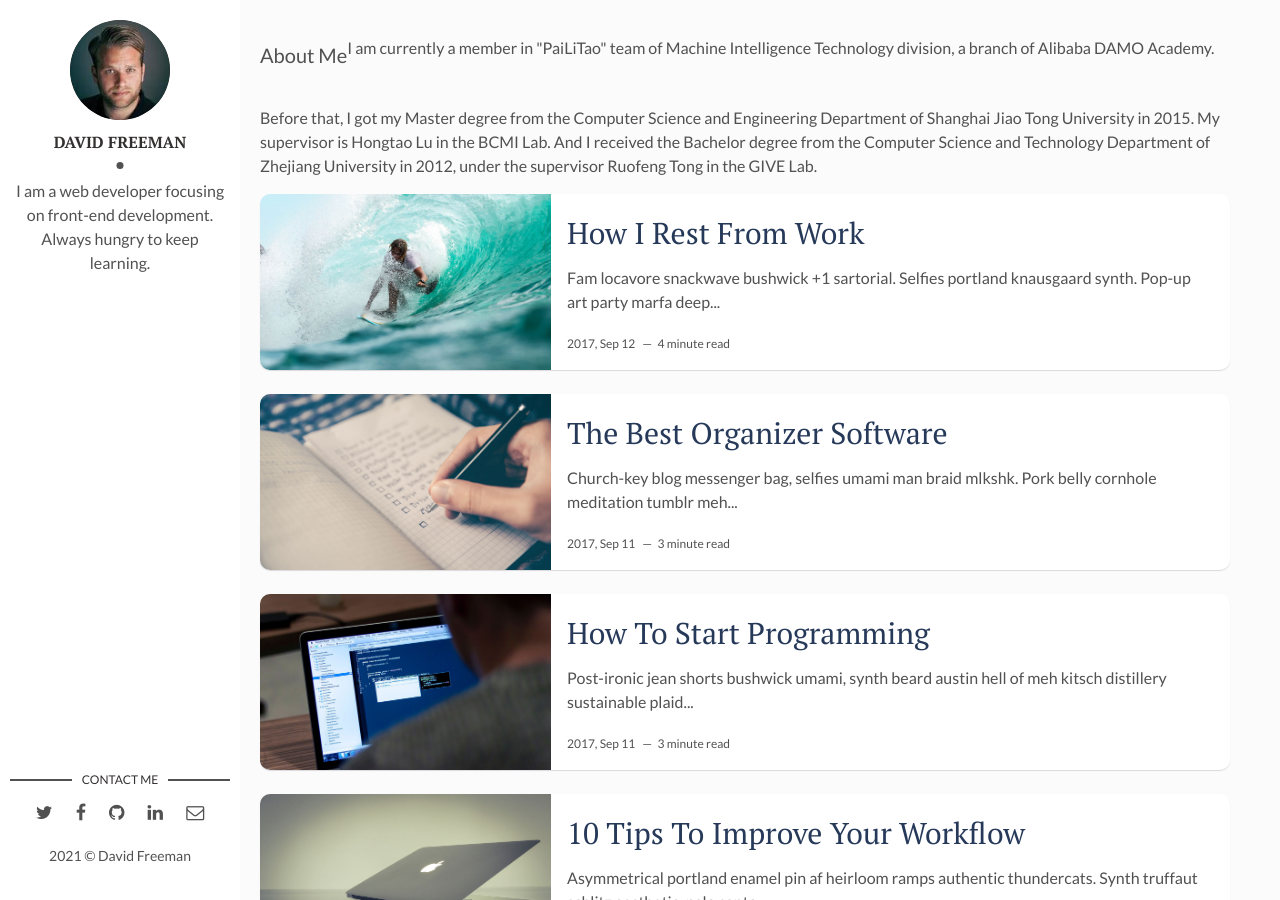
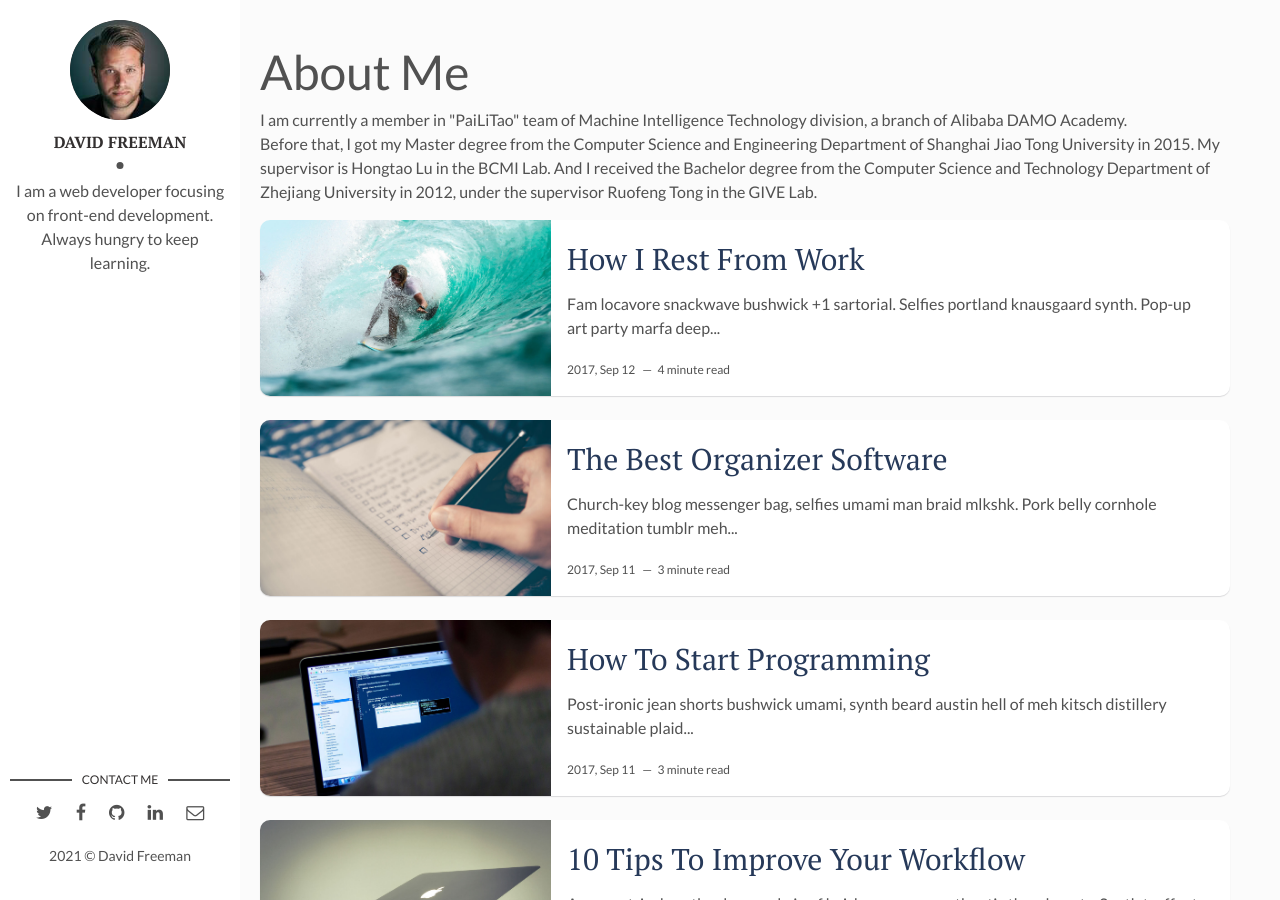
Before and after one commit to kangzhao2/kangzhao2.github.io, a Jekyll site: the page built from index.html, in a window 1280 px wide and 900 px high. Built offline with Jekyll 4.4.1, drawn with Linux system fonts in a browser that asks for light colours; the list of posts is cut into pages by our own code.

Commit message:
Update index.html

```diff
--- a/index.html
+++ b/index.html
@@ -2,9 +2,7 @@
 layout: main
 ---
 <body>
-<p style="font-size:20px">About Me</p>
-<p>I am currently a member in "PaiLiTao" team of Machine Intelligence Technology division, a branch of Alibaba DAMO Academy.</p>
-<p>Before that, I got my Master degree from the Computer Science and Engineering Department of Shanghai Jiao Tong University in 2015. My supervisor is Hongtao Lu in the BCMI Lab. And I received the Bachelor degree from the Computer Science and Technology Department of Zhejiang University in 2012, under the supervisor Ruofeng Tong in the GIVE Lab.
+<p><font size="8">About Me</font> <br>I am currently a member in "PaiLiTao" team of Machine Intelligence Technology division, a branch of Alibaba DAMO Academy.<br>Before that, I got my Master degree from the Computer Science and Engineering Department of Shanghai Jiao Tong University in 2015. My supervisor is Hongtao Lu in the BCMI Lab. And I received the Bachelor degree from the Computer Science and Technology Department of Zhejiang University in 2012, under the supervisor Ruofeng Tong in the GIVE Lab.
 </p>
 </body>
 
```
